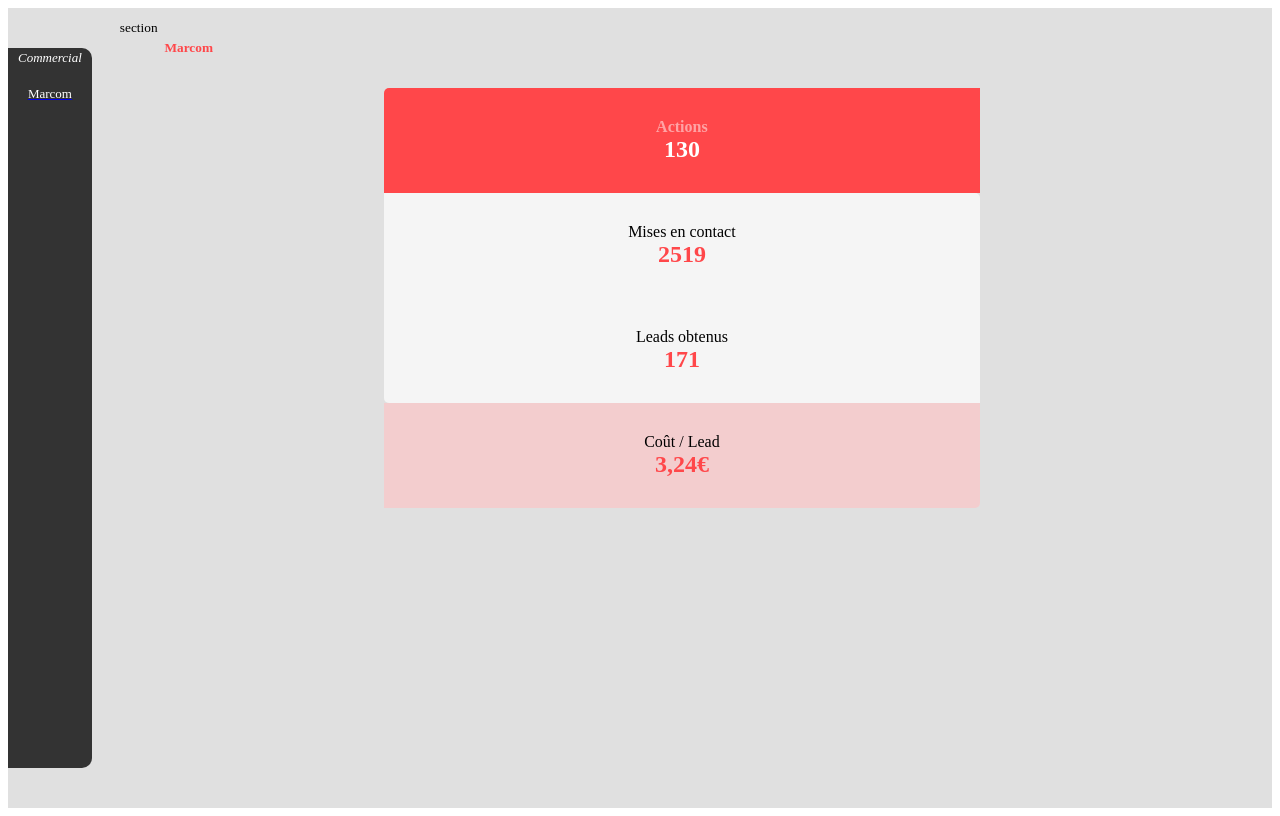
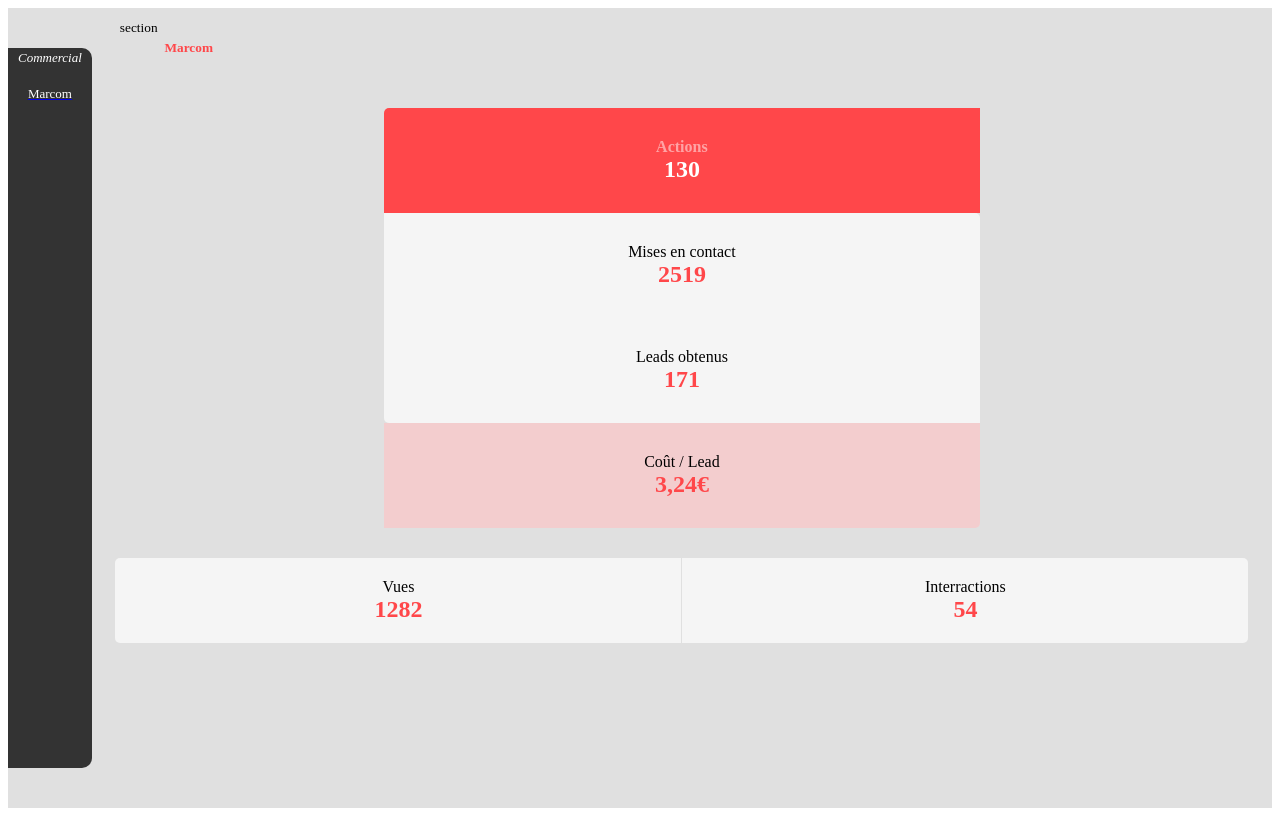
Before and after one commit to axelehrlich59/React-Com, a React (Create React App) app: page /marcom in a window 1280 px wide. Built offline with nearby package versions, Linux system fonts and the light colour scheme.

Commit message:
done with bloc2

```diff
--- a/src/App.js
+++ b/src/App.js
@@ -3,6 +3,7 @@ import './commercial.css';
 import './marcom.css';
 import Sidebar from './sidebar';
 import {marcomBloc1} from './marcom';
+import {marcomBloc2} from './marcom';
 import {commercialBloc1} from "./commercial";
 import {commercialBloc2} from "./commercial";
 import { BrowserRouter as Router, Route } from 'react-router-dom';
@@ -16,7 +17,8 @@ function App() {
         <switch style={{width:'100%', height:'100%'}}>
         <Route exact path="/" component={commercialBloc1}/>
         <Route exact path="/" component={commercialBloc2}/>
-        <Route exact path="/marcom" exact component={marcomBloc1}/>
+        <Route exact path="/marcom" component={marcomBloc1}/>
+        <Route exact path="/marcom" component={marcomBloc2}/>
         </switch>
 
 
--- a/src/marcom.css
+++ b/src/marcom.css
@@ -1,10 +1,11 @@
-
 /* Section marcom */
 
 .section_mar {
     display: flex;
     margin-left: 1rem;
     padding: 10px;
+    margin-bottom: 20px;
+    ;
 }
 
 .small {
@@ -93,10 +94,10 @@
     font-weight: bold;
     color: white;
     opacity: 0.5;
-   margin : 0;
-}*
+    margin: 0;
+}
 
-.container_content1_label2 {
+* .container_content1_label2 {
     font-weight: bold;
     color: white;
     font-size: 1.5rem;
@@ -134,3 +135,60 @@
     color: #ff474a;
     font-size: 1.5rem;
 }
+
+
+/* Bloc 2 */
+
+.container_parent {
+    margin-top: 30px;
+    display: flex;
+    justify-content: center;
+}
+
+.container_main_bloc2 {
+    display: flex;
+    justify-content: center;
+    width: 96%;
+    border-radius: 5px;
+}
+
+.container_bloc2 {
+    display: flex;
+    justify-content: center;
+    background-color: whitesmoke;
+    width: 100%;
+    border-radius: 5px;
+}
+
+
+.column1 {
+    padding: 20px;
+    width: 50%;
+    border-radius: 5px;
+}
+
+.column2 {
+    padding: 20px;
+    width: 50%;
+    border-left: 1px solid #E0E0E0;
+}
+
+.column1_label1 {
+    font-weight: lighter;
+}
+
+.column1_label2 {
+    font-weight: bold;
+    color: #ff474a;
+    font-size: 1.5rem;
+}
+
+.column2_label1 {
+    font-weight: lighter;
+}
+
+.column2_label2 {
+    font-weight: bold;
+    color: #ff474a;
+    font-size: 1.5rem;
+}
--- a/src/marcom.js
+++ b/src/marcom.js
@@ -1,6 +1,6 @@
 import React from "react";
 
-function marcomBloc1() {
+const marcomBloc1 = () => {
     return <div>
 
 
@@ -43,4 +43,26 @@ function marcomBloc1() {
            </div>;
 }
 
-export {marcomBloc1};
+const marcomBloc2 = () => {
+   return (<div>
+              <div className='container_parent'>
+                <div className='container_main_bloc2'>
+                    <div className='container_bloc2'>
+                        <div className='column1'>
+                            <label className='column1_label1'>Vues</label> <br/>
+                            <label className='column1_label2'>1282</label>
+                            </div>
+
+                        <div className='column2'>
+                            <label className='column2_label1'>Interractions</label> <br />
+                            <label className='column2_label2'>54</label>
+                        </div>
+                    </div>
+                </div>
+              </div>
+
+            </div>);
+}
+
+
+export {marcomBloc1, marcomBloc2};
```
Lines whose indentation alone changed are shown as unchanged.
